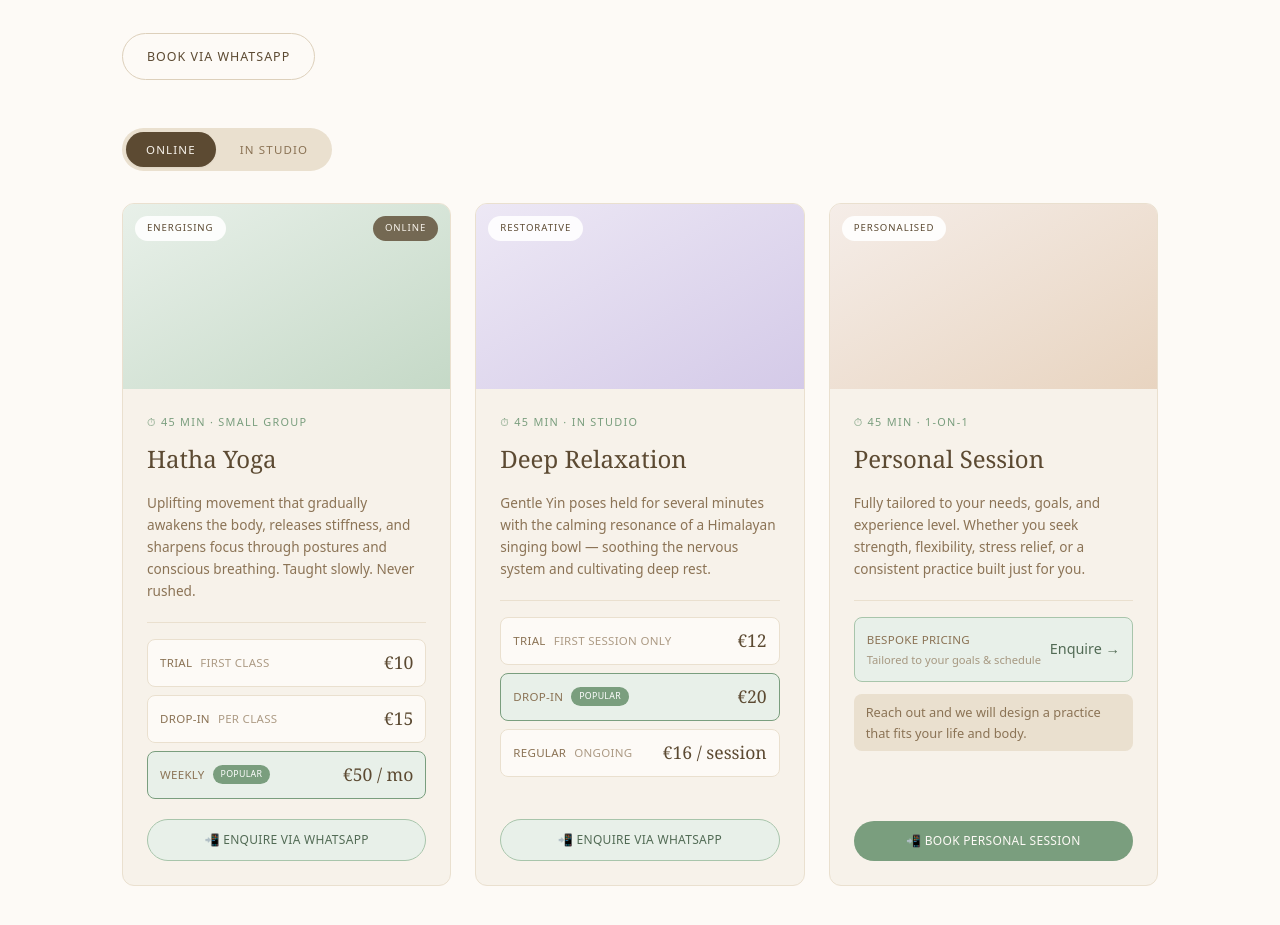
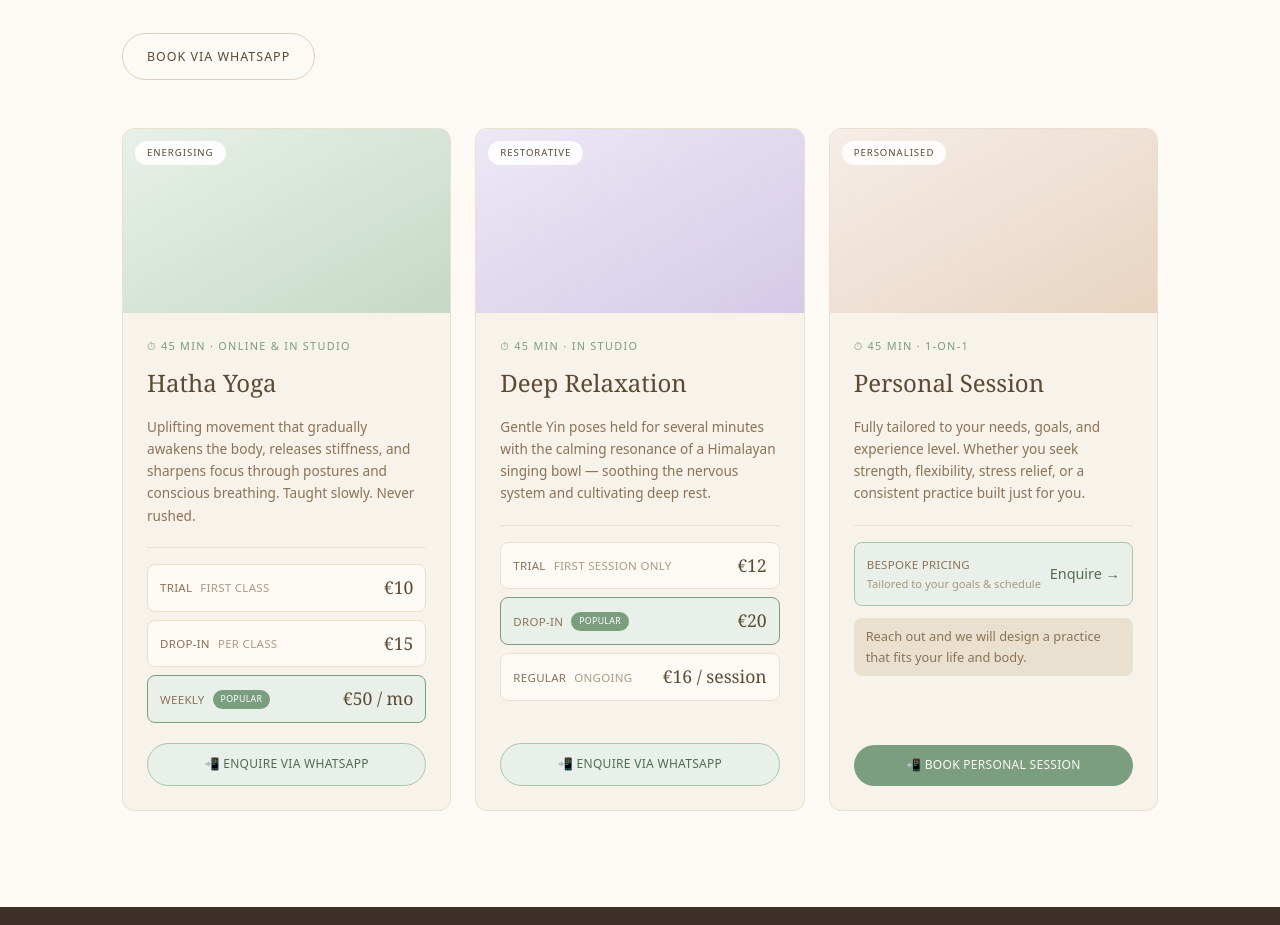
Before and after one commit to Urja/yoga, a Next.js app: page / in a window 1280 px wide. Shown: the part 1080-2005 px from the top of the page. Built offline with nearby package versions, Linux system fonts and the light colour scheme.

Commit message:
Remove online/studio toggle from Hatha card, show both as text

```diff
--- a/components/Offerings.tsx
+++ b/components/Offerings.tsx
@@ -1,15 +1,4 @@
-'use client'
-import { useState } from 'react'
-
-const hatha = {
-  online:  { trial: '€10', dropIn: '€15', weekly: '€50 / mo', monthly: '' },
-  studio:  { trial: '€10', dropIn: '€15', weekly: '€50 / mo', monthly: '' },
-}
-
 export default function Offerings() {
-  const [mode, setMode] = useState<'online' | 'studio'>('online')
-  const p = hatha[mode]
-
   return (
     <section className="bg-[#FDFAF6] py-24" id="offerings">
       <div className="max-w-[1100px] mx-auto px-8">
@@ -23,41 +12,21 @@ export default function Offerings() {
           </a>
         </div>
 
-        {/* Online / Studio toggle — only affects Hatha */}
-        <div className="flex items-center gap-1 mb-8 bg-[#EAE0CF] rounded-full p-1 w-fit">
-          {(['online', 'studio'] as const).map(m => (
-            <button
-              key={m}
-              onClick={() => setMode(m)}
-              className={`px-5 py-2 rounded-full text-[0.72rem] font-medium tracking-[0.1em] uppercase transition-all ${
-                mode === m
-                  ? 'bg-[#5C4A32] text-[#F7F2EA] shadow-sm'
-                  : 'text-[#8B7355] hover:text-[#5C4A32]'
-              }`}
-            >
-              {m === 'online' ? 'Online' : 'In Studio'}
-            </button>
-          ))}
-        </div>
-
         <div className="grid md:grid-cols-3 gap-6">
           {/* Hatha */}
           <div className="bg-[#F7F2EA] border border-[#EAE0CF] rounded-xl overflow-hidden flex flex-col hover:-translate-y-1 hover:shadow-lg hover:border-[#A8C5AB] transition-all">
             <div className="aspect-video bg-gradient-to-br from-[#E8F0E9] to-[#C5D9C7] relative">
               <span className="absolute top-3 left-3 bg-white/90 text-[#5C4A32] text-[0.6rem] font-medium tracking-[0.1em] uppercase px-3 py-1 rounded-full">Energising</span>
-              <span className="absolute top-3 right-3 bg-[#5C4A32]/80 text-[#F7F2EA] text-[0.6rem] font-medium tracking-[0.1em] uppercase px-3 py-1 rounded-full">
-                {mode === 'online' ? 'Online' : 'In Studio'}
-              </span>
             </div>
             <div className="p-6 flex flex-col flex-1">
-              <p className="text-[0.68rem] tracking-[0.12em] uppercase text-[#7A9E7E] mb-2">⏱ 45 min · Small group</p>
+              <p className="text-[0.68rem] tracking-[0.12em] uppercase text-[#7A9E7E] mb-2">⏱ 45 min · Online & In Studio</p>
               <h3 className="font-serif text-[1.5rem] font-normal text-[#5C4A32] mb-3">Hatha Yoga</h3>
               <p className="text-[0.85rem] text-[#8B7355] leading-relaxed mb-5">Uplifting movement that gradually awakens the body, releases stiffness, and sharpens focus through postures and conscious breathing. Taught slowly. Never rushed.</p>
               <div className="border-t border-[#EAE0CF] pt-4 space-y-2 mb-5">
                 {([
-                  ['Trial', 'First class', null, p.trial],
-                  ['Drop-In', 'Per class', null, p.dropIn],
-                  ['Weekly', null, 'Popular', p.weekly],
+                  ['Trial', 'First class', null, '€10'],
+                  ['Drop-In', 'Per class', null, '€15'],
+                  ['Weekly', null, 'Popular', '€50 / mo'],
                 ] as const).map(([label, detail, badge, price]) => (
                   <div key={label} className={`flex items-center justify-between px-3 py-2 rounded-lg text-[0.72rem] ${badge ? 'bg-[#E8F0E9] border border-[#7A9E7E]' : 'bg-[#FDFAF6] border border-[#EAE0CF]'}`}>
                     <span className="flex gap-2 items-center text-[#8B7355] font-medium uppercase tracking-wide">
@@ -70,7 +39,7 @@ export default function Offerings() {
                 ))}
               </div>
               <a
-                href={`https://wa.me/+4917668954497?text=${encodeURIComponent(`Hi! I would like to book a Hatha Yoga class (${mode === 'online' ? 'online' : 'in studio'}).`)}`}
+                href="https://wa.me/+4917668954497?text=Hi!%20I%20would%20like%20to%20book%20a%20Hatha%20Yoga%20class."
                 target="_blank" rel="noopener noreferrer"
                 className="mt-auto w-full text-center py-2.5 rounded-full bg-[#E8F0E9] border border-[#A8C5AB] text-[#526B55] text-[0.75rem] font-medium tracking-wide uppercase hover:bg-[#A8C5AB] hover:text-white transition-all"
               >
```
